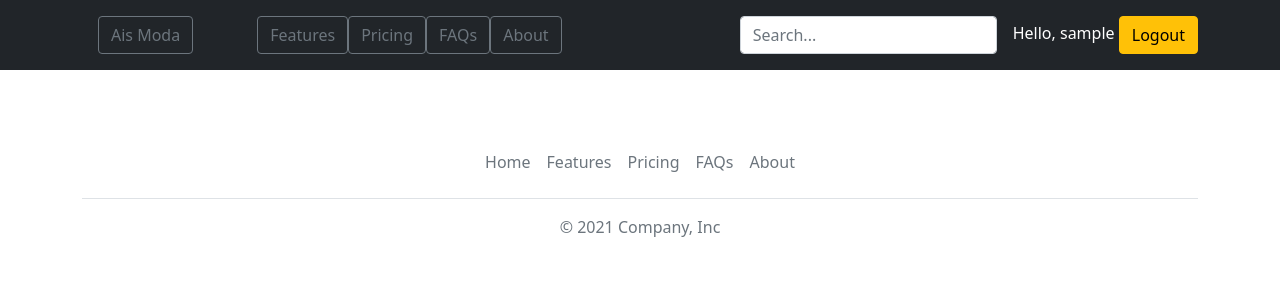
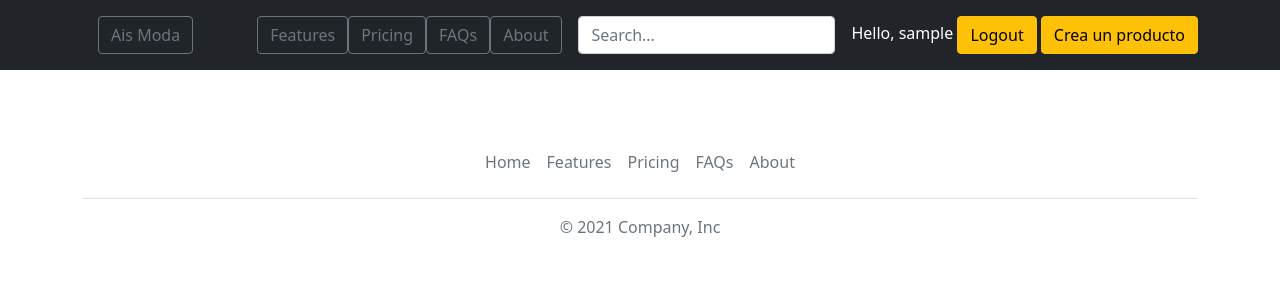
Before and after one commit to Python-en-equipo/MarketPlace, a Django app: page / in a window 1280 px wide. Shown: the top 300 px of the page. Run offline with Django 3.2, Linux system fonts and the light colour scheme; the visitor is signed in with stand-in values (Sample User, id 1); data that the repository does not hold is empty.

Commit message:
corregido problema de detail y añadido botón para crear productos

```diff
--- a/templates/ecommerce/base.html
+++ b/templates/ecommerce/base.html
@@ -15,27 +15,17 @@
         {% for product in result %}
         <div class="col">
             <div class="card shadow-sm">
-                {% for image in product.product_images.all %}
-
-                <div class="d-flex justify-content-center mt-1">
-                    <div class="card p-1 border-white" style="width: 20rem;  height: 20rem;">
-                        <div class="card-body w-100 border-white" style="
-                            background-size: cover;
-                            background-position: 50% 50%;
-                            background-image: url('{{ image.image_location.url }}');">
-                        </div>
-                    </div>
-                </div>
-
-                {% endfor %}
+                {% include "ecommerce/images.html" %}
                 <div class="card-body">
-                    <a class="h3 text-muted" href="{% url 'ecommerce:product-detail' product.pk %}"> {{product.title}}
-                    </a>
+                    <a class="h3 text-muted" href="{% url 'ecommerce:product-detail' product.pk %}"> {{product.title}} </a>
                     <p class="card-text">{{ product.description}} </p>
                     <div class="d-flex justify-content-between align-items-center">
                         <div class="btn-group">
-                            <button type="button" class="btn btn-sm btn-outline-secondary">View</button>
-                            <button type="button" class="btn btn-sm btn-outline-secondary">Edit</button>
+                            <a href="{% url 'ecommerce:product-detail' product.pk %}"> <button type="button" class="btn btn-sm btn-outline-secondary">View</button> </a>
+                            {% if request.user.is_staff %}
+                                <a href="{% url 'ecommerce:product-edit' product.pk %}"><button type="button"  class="btn btn-sm btn-outline-secondary">Edit</button></a>
+                                <a href="{% url 'ecommerce:product-delete' product.pk %}"><button type="button"  class="btn btn-sm btn-outline-secondary">Delete</button></a>
+                            {% endif %}
                         </div>
                         <small class="text-muted">${{product.price}}</small>
                     </div>
@@ -43,11 +33,7 @@
             </div>
         </div>
         {% endfor %}
-
     </div>
-
-
-
 </div>
 
 
--- a/templates/ecommerce/product_detail.html
+++ b/templates/ecommerce/product_detail.html
@@ -7,9 +7,9 @@
     <p> ${{product.price}} </p>
     {% include "ecommerce/images.html" %}
 </div>
-{% if request.user.is_staff %}
+<!-- {% if request.user.is_staff %}
     <a href="{% url 'ecommerce:product-edit' product.pk %}">Edit</a>
     <a href="{% url 'ecommerce:product-delete' product.pk %}">Delete</a>
-{% endif %}
+{% endif %} -->
 
 {% endblock content %}
--- a/templates/navbar.html
+++ b/templates/navbar.html
@@ -18,9 +18,9 @@
             <div class="text-end">
 
             {% if request.user.is_authenticated and request.user.is_staff %}
-            <a href="{% url 'ecommerce:product-create' %}" class="top-menu">      </a>
             <span class="user-msg"> Hello, {{request.user}}</span>
             <a  class="btn btn-warning" href="{% url 'ecommerce:logout' %}"> Logout </a>
+            <a  class="btn btn-warning" href="{% url 'ecommerce:product-create' %}"> Crea un producto </a>
 
             {% elif request.user.is_authenticated %}
 
```
Also changed, not shown: templates/ecommerce/images.html (added, +11 -0 lines), ecommerce/models.py (line endings or trailing spaces).
